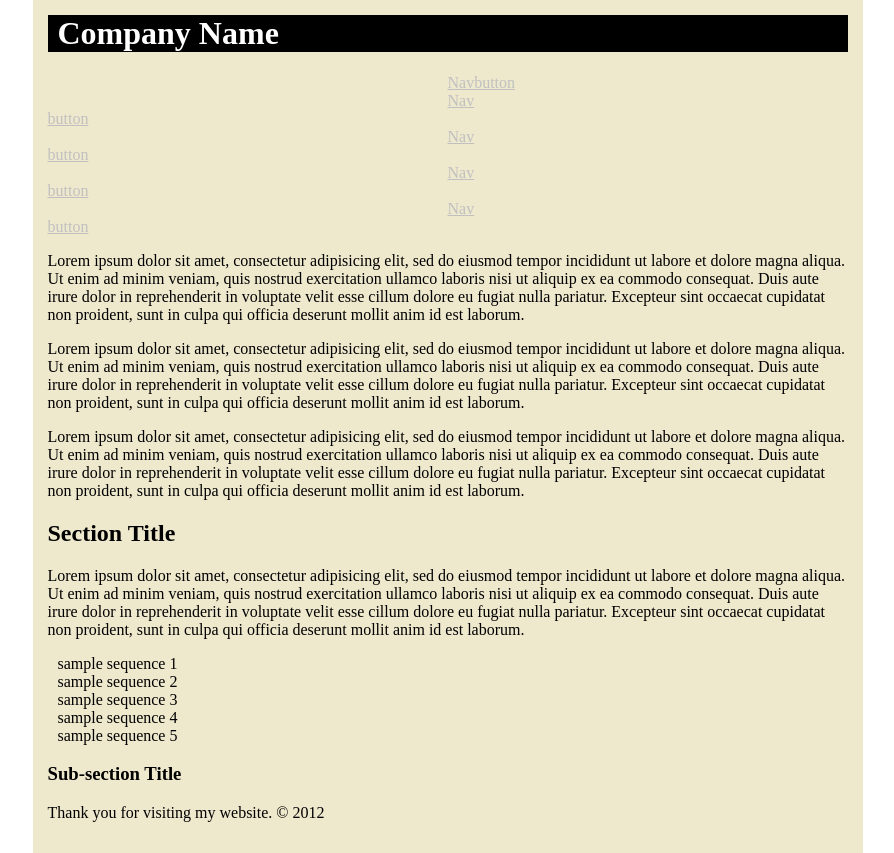
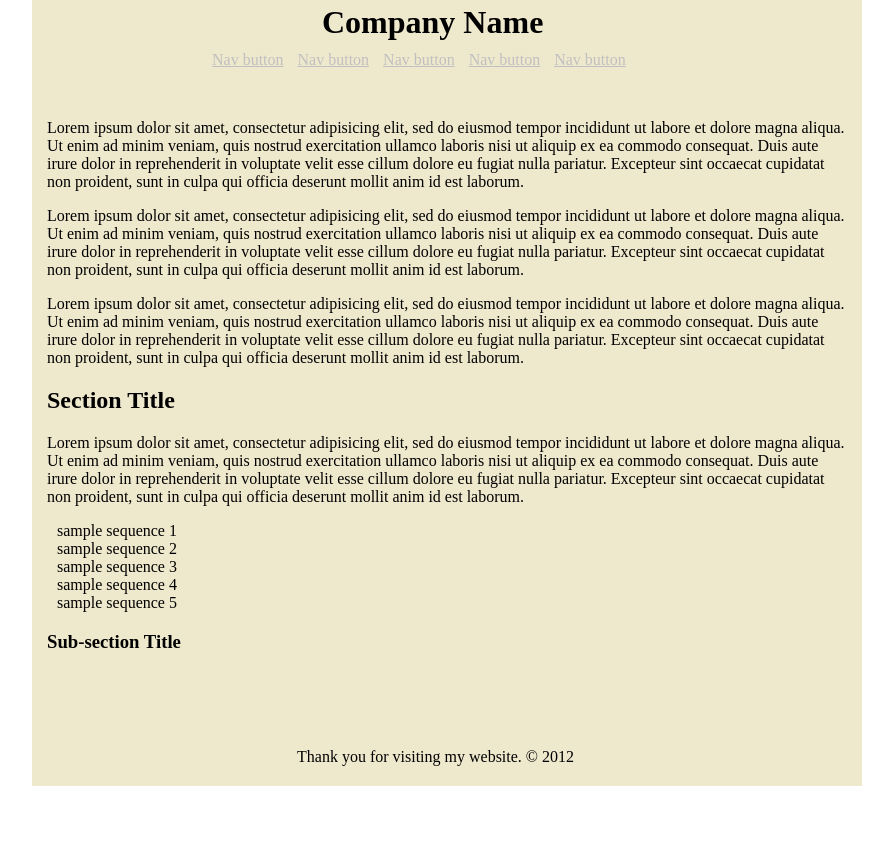
Before and after one commit to alyssamichelle/DWS, a plain HTML site: page index_linked.html in a window 1280 px wide. Shown: the whole page, without its empty margins (198-1092 px from the left). After the commit the page ends 800 px from the top, so only its background shows below. Drawn offline with Linux system fonts and the light colour scheme.

Commit message:
Edited Style

```diff
--- a/index_linked.css
+++ b/index_linked.css
@@ -1,6 +1,6 @@
 /*DWS Lab1 CSS File*/
 html{
-	margin: -21px 0px 0px 11px;
+	margin: -21px 0px 0px 10px;
 	background-color: white;
 }
 body{
@@ -8,21 +8,31 @@ body{
 	width: 800px;
 	margin: 0px auto;
 	background-color: #eee8cd;
-	color:#000;
+	color: #000;
+}
+#bodycontent{
+	margin-top: 50px;
 }
 h1{
-	background-color: #000;
-	color: #fff;
-	padding: 0px 10px;
+	padding: 10px 10px;
+	margin: 0px auto;
+	width: 250px;
 }
 ol{
 	margin-left: 10px;
 	padding: 0px;
 	list-style: none;
 }
-nav a{
+nav{
+	width: 60%;
+	margin: 0px auto;
+}
+a{
 	color: #c0c0c0;
 	display: inline;
-	margin: 50%;
-	width: 50px;
+	margin: 0px 5px;
 }
+#endingcomments{
+	margin: 95px auto 5px auto;
+	width: 300px;
+}
--- a/index_linked.html
+++ b/index_linked.html
@@ -8,12 +8,13 @@
 	<body>
 		<h1>Company Name</h1>
 		<nav>
-			<a href="#">Navbutton</a>
+			<a href="#">Nav button</a>
 			<a href="#">Nav button</a>
 			<a href="#">Nav button</a>
 			<a href="#">Nav button</a>
 			<a href="#">Nav button</a>
 		</nav>
+		<div id="bodycontent">
 			<p>Lorem ipsum dolor sit amet, consectetur adipisicing elit, sed do eiusmod tempor incididunt ut labore et dolore magna aliqua. Ut enim ad minim veniam, quis nostrud exercitation ullamco laboris nisi ut aliquip ex ea commodo consequat. Duis aute irure dolor in reprehenderit in voluptate velit esse cillum dolore eu fugiat nulla pariatur. Excepteur sint occaecat cupidatat non proident, sunt in culpa qui officia deserunt mollit anim id est laborum. </p>
 			<p>Lorem ipsum dolor sit amet, consectetur adipisicing elit, sed do eiusmod tempor incididunt ut labore et dolore magna aliqua. Ut enim ad minim veniam, quis nostrud exercitation ullamco laboris nisi ut aliquip ex ea commodo consequat. Duis aute irure dolor in reprehenderit in voluptate velit esse cillum dolore eu fugiat nulla pariatur. Excepteur sint occaecat cupidatat non proident, sunt in culpa qui officia deserunt mollit anim id est laborum. </p>
 			<p>Lorem ipsum dolor sit amet, consectetur adipisicing elit, sed do eiusmod tempor incididunt ut labore et dolore magna aliqua. Ut enim ad minim veniam, quis nostrud exercitation ullamco laboris nisi ut aliquip ex ea commodo consequat. Duis aute irure dolor in reprehenderit in voluptate velit esse cillum dolore eu fugiat nulla pariatur. Excepteur sint occaecat cupidatat non proident, sunt in culpa qui officia deserunt mollit anim id est laborum. </p>
@@ -27,6 +28,7 @@
 				<li>sample sequence 5</li>
 			</ol>
 			<h3>Sub-section Title</h3>
-		<p>Thank you for visiting my website. &copy; 2012</p>
+		</div>
+		<p id="endingcomments">Thank you for visiting my website. &copy; 2012</p>
 	</body>
 </html>
```
Lines whose indentation alone changed are shown as unchanged.
